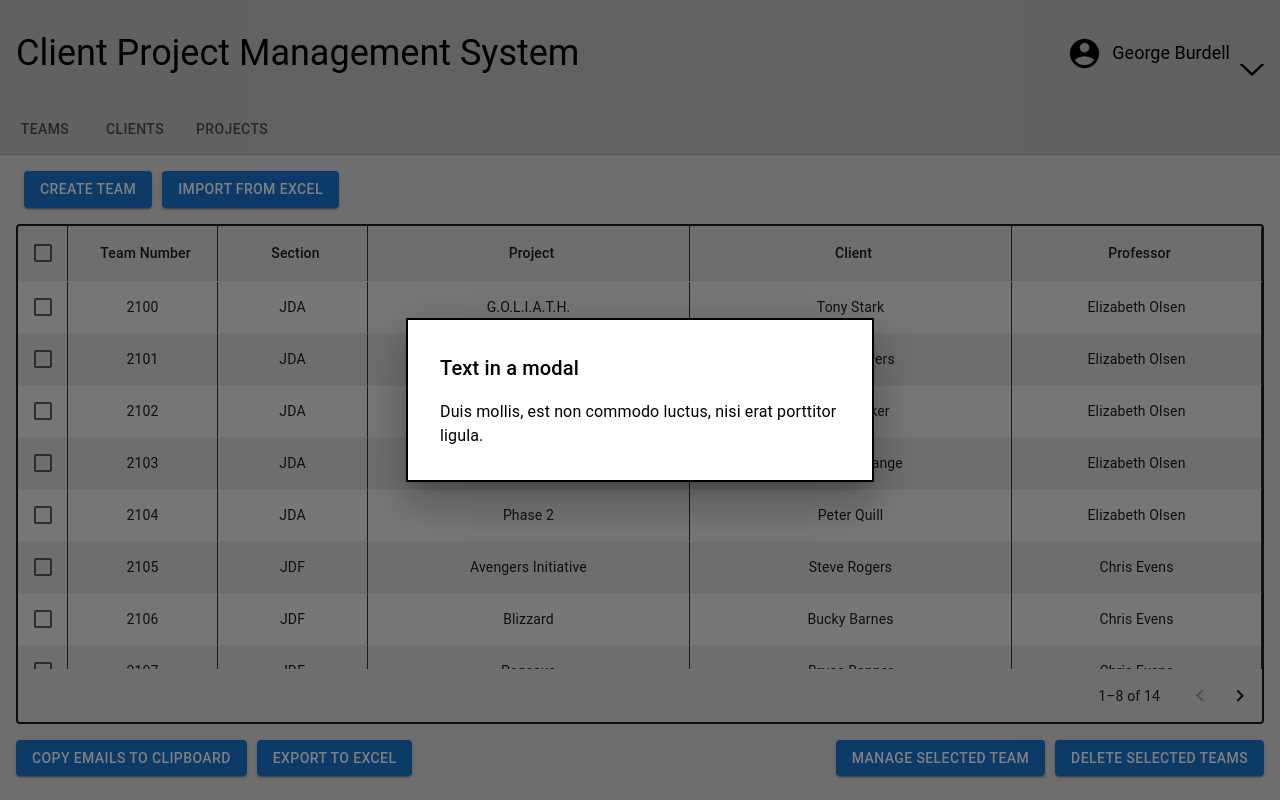
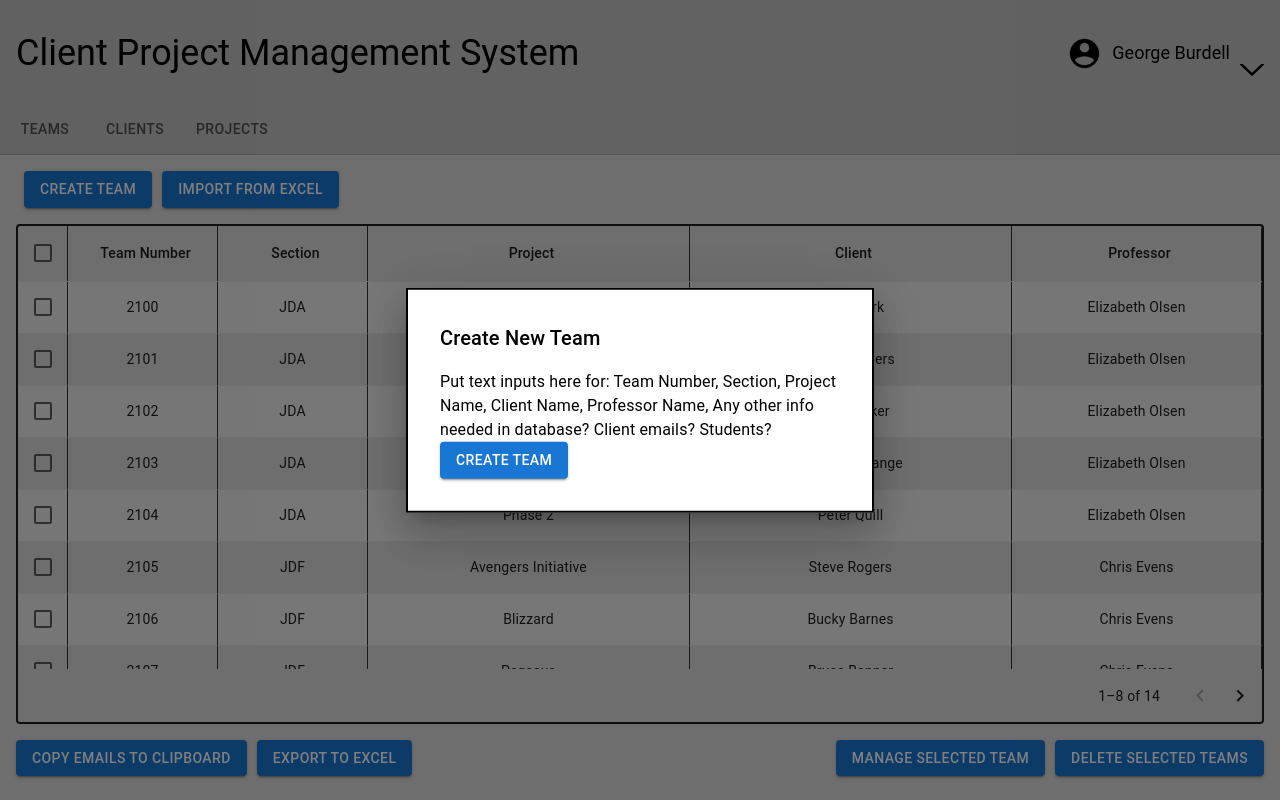
Before and after one commit to dosorno7/GT-CPMS, a React app in the folder react-app/: page /HomePage in a window 1280 px wide. Both pictures are taken after a click on the button "CREATE TEAM". Built offline with nearby package versions, Linux system fonts and the light colour scheme.

Commit message:
popup for creating a team, submit button added that sends info to parent component and adds new row with info. bug persists

```diff
--- a/react-app/src/components/CreateTeamModal/createTeamModal.tsx
+++ b/react-app/src/components/CreateTeamModal/createTeamModal.tsx
@@ -16,10 +16,29 @@ const style = {
     p: 4,
 };
 
-export default function CreateTeamModal() {
+export default function CreateTeamModal( {getCreateTeamInfo}: any ) {
     const [open, setOpen] = React.useState(false);
     const handleOpen = () => setOpen(true);
     const handleClose = () => setOpen(false);
+
+    const teamNumber = 'blah';
+    const section = 'test';
+    const projName = 'yo';
+    const clientName = 'ok';
+    const profName = 'cool';
+
+    const handleCreateClick = (
+        teamNumber: string,
+        section: string,
+        projName: string,
+        clientName: string,
+        profName: string) => {
+
+        getCreateTeamInfo(teamNumber, section, projName, clientName, profName);
+        handleClose();
+    }
+
+
 
     return (
         <div>
@@ -35,10 +54,20 @@ export default function CreateTeamModal() {
             >
                 <Box sx={style}>
                     <Typography id="modal-modal-title" variant="h6" component="h2">
-                        Text in a modal
+                        Create New Team
                     </Typography>
                     <Typography id="modal-modal-description" sx={{ mt: 2 }}>
-                        Duis mollis, est non commodo luctus, nisi erat porttitor ligula.
+                        Put text inputs here for:
+                        Team Number,
+                        Section,
+                        Project Name,
+                        Client Name,
+                        Professor Name,
+                        Any other info needed in database? Client emails? Students?
+
+                        <Button variant="contained" onClick={() => {handleCreateClick(teamNumber, section, projName, clientName, profName)}}>
+                            Create Team
+                        </Button>
                     </Typography>
                 </Box>
             </Modal>
--- a/react-app/src/components/TeamGrid/index.tsx
+++ b/react-app/src/components/TeamGrid/index.tsx
@@ -98,46 +98,65 @@ const columns: GridColDef[] = [
 ];
 
 const rowsmock = [
-    { id: 1, teamNumber: 2100, section: 'JDA', project: 'G.O.L.I.A.T.H.', client: 'Tony Stark', professor: 'Elizabeth Olsen'},
-    { id: 2, teamNumber: 2101, section: 'JDA', project: 'Helius', client: 'Carol Denvers', professor: 'Elizabeth Olsen' },
-    { id: 3, teamNumber: 2102, section: 'JDA', project: 'Insight', client: 'Peter Parker', professor: 'Elizabeth Olsen' },
-    { id: 4, teamNumber: 2103, section: 'JDA', project: 'Reclamation', client: 'Stephen Strange', professor: 'Elizabeth Olsen' },
-    { id: 5, teamNumber: 2104, section: 'JDA', project: 'Phase 2', client: 'Peter Quill', professor: 'Elizabeth Olsen' },
-    { id: 6, teamNumber: 2105, section: 'JDF', project: 'Avengers Initiative', client: 'Steve Rogers', professor: 'Chris Evens' },
-    { id: 7, teamNumber: 2106, section: 'JDF', project: 'Blizzard', client: 'Bucky Barnes', professor: 'Chris Evens' },
-    { id: 8, teamNumber: 2107, section: 'JDF', project: 'Pegasus', client: 'Bruce Banner', professor: 'Chris Evens' },
-    { id: 9, teamNumber: 2108, section: 'JIA', project: 'Venom', client: 'Eddie Brock', professor: 'Mark Ruffalo' },
-    { id: 10, teamNumber: 2109, section: 'JIA', project: 'Project Alpha', client: 'Steve Rogers', professor: 'Mark Ruffalo' },
-    { id: 11, teamNumber: 2110, section: 'JIA', project: 'Phase 4', client: 'Tony Stark', professor: 'Mark Ruffalo' },
-    { id: 12, teamNumber: 2111, section: 'JIA', project: 'Unassigned', client: 'Unassigned', professor: 'Mark Ruffalo' },
-    { id: 13, teamNumber: 2112, section: 'JIA', project: 'Unassigned', client: 'Unassigned', professor: 'Mark Ruffalo' },
-    { id: 14, teamNumber: 2113, section: 'JIA', project: 'Unassigned', client: 'Unassigned', professor: 'Mark Ruffalo' },
+    { id: 1, teamNumber: '2100', section: 'JDA', project: 'G.O.L.I.A.T.H.', client: 'Tony Stark', professor: 'Elizabeth Olsen'},
+    { id: 2, teamNumber: '2101', section: 'JDA', project: 'Helius', client: 'Carol Denvers', professor: 'Elizabeth Olsen' },
+    { id: 3, teamNumber: '2102', section: 'JDA', project: 'Insight', client: 'Peter Parker', professor: 'Elizabeth Olsen' },
+    { id: 4, teamNumber: '2103', section: 'JDA', project: 'Reclamation', client: 'Stephen Strange', professor: 'Elizabeth Olsen' },
+    { id: 5, teamNumber: '2104', section: 'JDA', project: 'Phase 2', client: 'Peter Quill', professor: 'Elizabeth Olsen' },
+    { id: 6, teamNumber: '2105', section: 'JDF', project: 'Avengers Initiative', client: 'Steve Rogers', professor: 'Chris Evens' },
+    { id: 7, teamNumber: '2106', section: 'JDF', project: 'Blizzard', client: 'Bucky Barnes', professor: 'Chris Evens' },
+    { id: 8, teamNumber: '2107', section: 'JDF', project: 'Pegasus', client: 'Bruce Banner', professor: 'Chris Evens' },
+    { id: 9, teamNumber: '2108', section: 'JIA', project: 'Venom', client: 'Eddie Brock', professor: 'Mark Ruffalo' },
+    { id: 10, teamNumber: '2109', section: 'JIA', project: 'Project Alpha', client: 'Steve Rogers', professor: 'Mark Ruffalo' },
+    { id: 11, teamNumber: '2110', section: 'JIA', project: 'Phase 4', client: 'Tony Stark', professor: 'Mark Ruffalo' },
+    { id: 12, teamNumber: '2111', section: 'JIA', project: 'Unassigned', client: 'Unassigned', professor: 'Mark Ruffalo' },
+    { id: 13, teamNumber: '2112', section: 'JIA', project: 'Unassigned', client: 'Unassigned', professor: 'Mark Ruffalo' },
+    { id: 14, teamNumber: '2113', section: 'JIA', project: 'Unassigned', client: 'Unassigned', professor: 'Mark Ruffalo' },
 
 ];
 
 const createNewRow = (prevRows: {
     id: number;
-    teamNumber: number;
+    teamNumber: string;
     section: string;
     project: string;
     client: string;
     professor: string;
-}[]) => {
-    return { id: prevRows.length, teamNumber: 3000, section: 'XXX', project: 'X', client: 'X', professor: 'X' }
+}[], teamNumber: string,
+    section: string,
+    project: string,
+    client: string,
+    professor: string) => {
+
+        return { id: prevRows.length,
+        teamNumber: teamNumber,
+        section: section,
+        project: project,
+        client: client,
+        professor: professor }
 }
+
+
 
 export default function TeamGrid() {
 
     const [rows, setRows] = React.useState(() => rowsmock);
 
-    //const handleAddRow = () => {
-        //setRows((prevRows) => [...prevRows, createNewRow(prevRows)]);
-    //};
+    const getCreateTeamInfo = (
+        teamNumber: string,
+        section: string,
+        project: string,
+        client: string,
+        professor: string) => {
+
+        setRows((prevRows) => [...prevRows, createNewRow(prevRows, teamNumber, section, project, client, professor)]);
+
+    }
 
     return (
         <div className="main_content">
             <div className="top_buttons">
-                <CreateTeamModal />
+                <CreateTeamModal getCreateTeamInfo={getCreateTeamInfo} />
 
                 <Button variant="contained" onClick={() => {
                     // TODO: Handle import from excel click here
```
